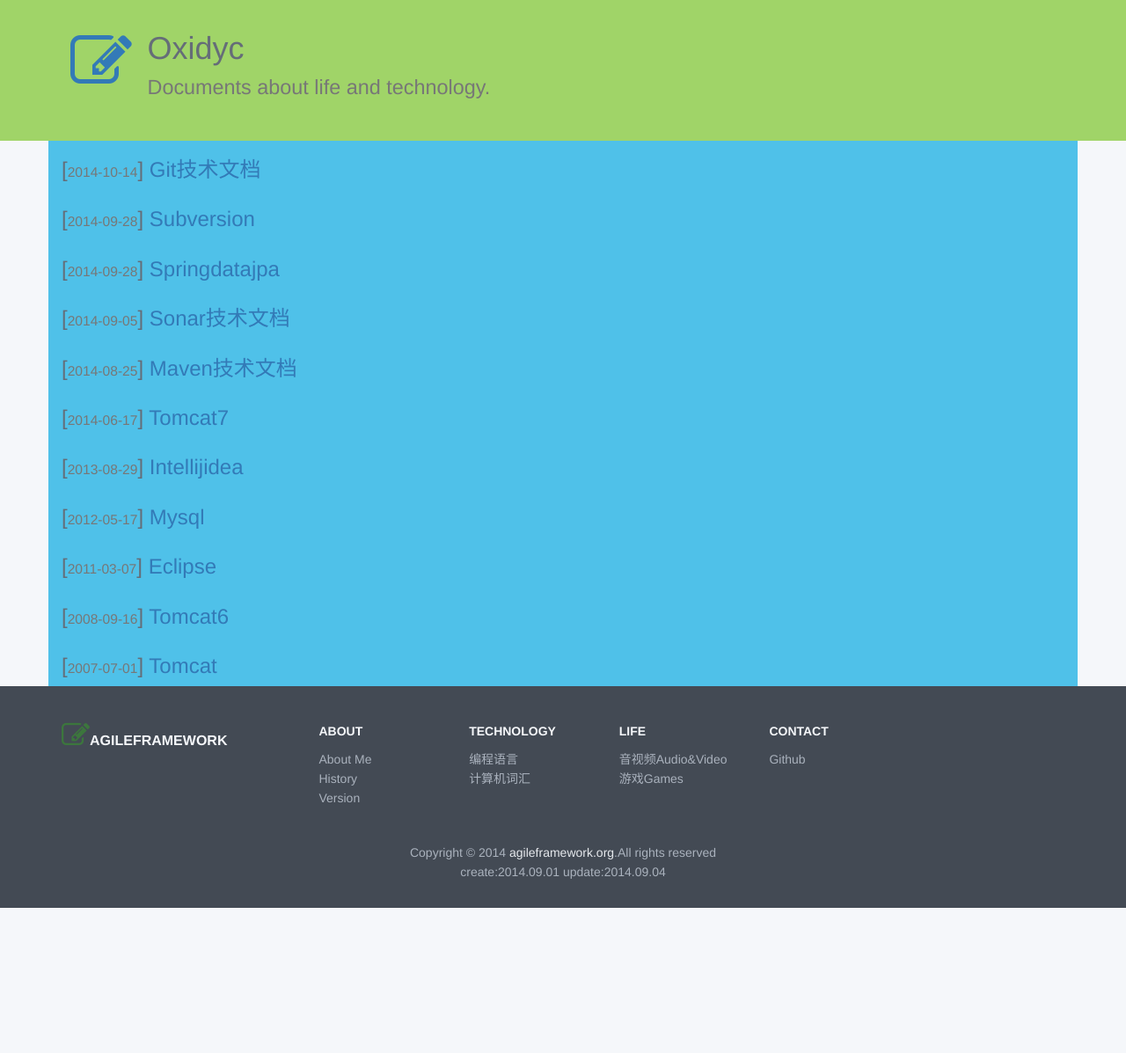
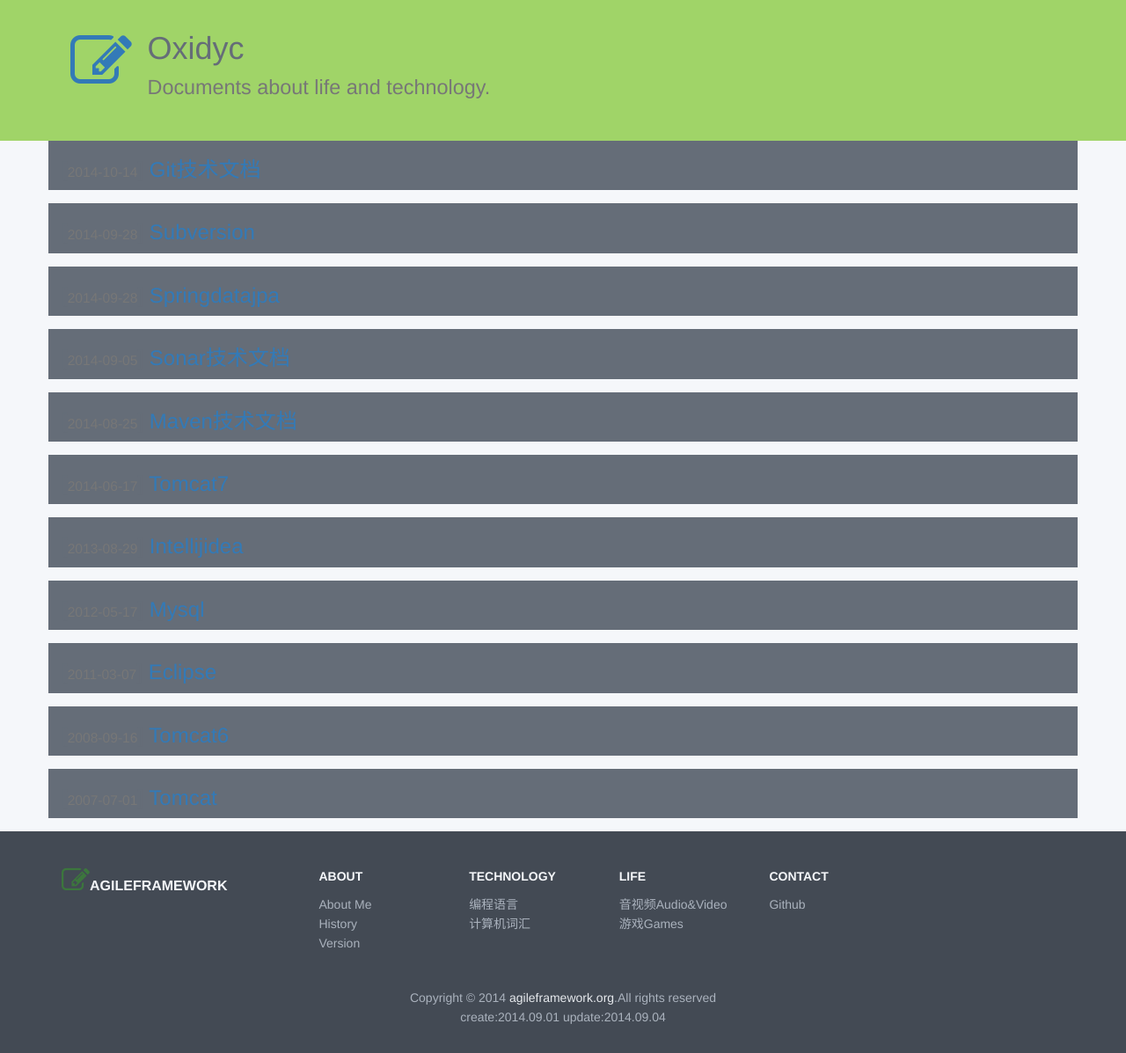
Before and after one commit to oxidyc/ikms.github.io, a Jekyll site: the page built from index.html, in a window 1280 px wide. Shown: the whole page at 88% size. Built offline with Jekyll 4.4.1, drawn with Linux system fonts in a browser that asks for light colours; nearby versions of some CDN libraries; before the commit the page ends 1032 px from its top, so only the background shows below that.

```diff
--- a/index.html
+++ b/index.html
@@ -13,7 +13,7 @@
 <section>
     <div class="row">
         {% for post in site.posts %}
-        <div class="col-lg-12 bg_aqua">
+        <div class="col-lg-12 bg_darkgray" style="margin-bottom: 15px;">
             <h3>[<small>{{ post.date | date: "%F" }}</small>] <a href="{{ post.id }}">{{ post.title }}</a></h3>
             <!-- {{ post.excerpt }}-->
 
```
